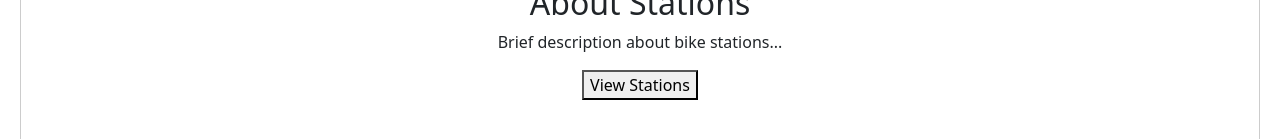
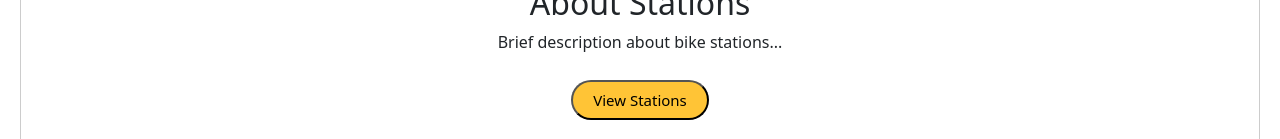
Before and after one commit to Elina-le/react-citybike, a React (Create React App) app: page / in a window 1280 px wide. Shown: the part 813-952 px from the top of the page. Built offline with nearby package versions, Linux system fonts and the light colour scheme.

Commit message:
Add Button Component
-Use it on home page

```diff
--- a/src/App.js
+++ b/src/App.js
@@ -11,7 +11,6 @@ import HomePage from './components/HomePage/homepage';
 import JourneyList from './components/JourneysView/JourneyList';
 import StationList from './components/StationsView/StationList';
 import SingleStation from './components/SingleStationView/SingleStation';
-
 
 
 const errorHandler = (error, errorInfo) => {
--- /dev/null
+++ b/src/components/Button.jsx
@@ -0,0 +1,33 @@
+import React from 'react';
+import PropTypes from 'prop-types';
+
+const Button = ({ onClick, color, backgroundColor, text }) => {
+
+    const defaultBgColor = '#FFC436';
+    const defaulTextColor = 'black'
+
+    const buttonStyle = {
+        borderRadius: 50,
+        backgroundColor: backgroundColor || defaultBgColor,
+        color: color || defaulTextColor,
+        fontSize: 15,
+        height: 40,
+        margin: '10px 0',
+        padding: '0 20px'
+      };
+
+  return (
+    <button style={buttonStyle} onClick={onClick}>
+      {text}
+    </button>
+  );
+};
+
+Button.propTypes = {
+    onClick: PropTypes.func,
+    color: PropTypes.string,
+    text: PropTypes.string.isRequired,
+    backgroundColor: PropTypes.string
+  };
+
+export default Button;
--- a/src/components/HomePage/homepage.js
+++ b/src/components/HomePage/homepage.js
@@ -2,6 +2,7 @@ import React from "react";
 import Hero from './Hero';
 import { Link } from 'react-router-dom';
 import styles from './homepage.module.css'; // Import the CSS file
+import Button from '../Button';
 
 const HomePage = () => {
     return (
@@ -11,14 +12,14 @@ const HomePage = () => {
                 <h2>About Stations</h2>
                 <p>Brief description about bike stations...</p>
                 <Link to="/stations">
-                    <button>View Stations</button>
+                    <Button text="View Stations" />
                 </Link>
             </div>
             <div className={styles.section}>
                 <h2>About Journeys</h2>
                 <p>Brief description about journeys...</p>
                 <Link to="/journeys">
-                    <button>View Journeys</button>
+                    <Button text="View Journeys" />
                 </Link>
             </div>
 
```
